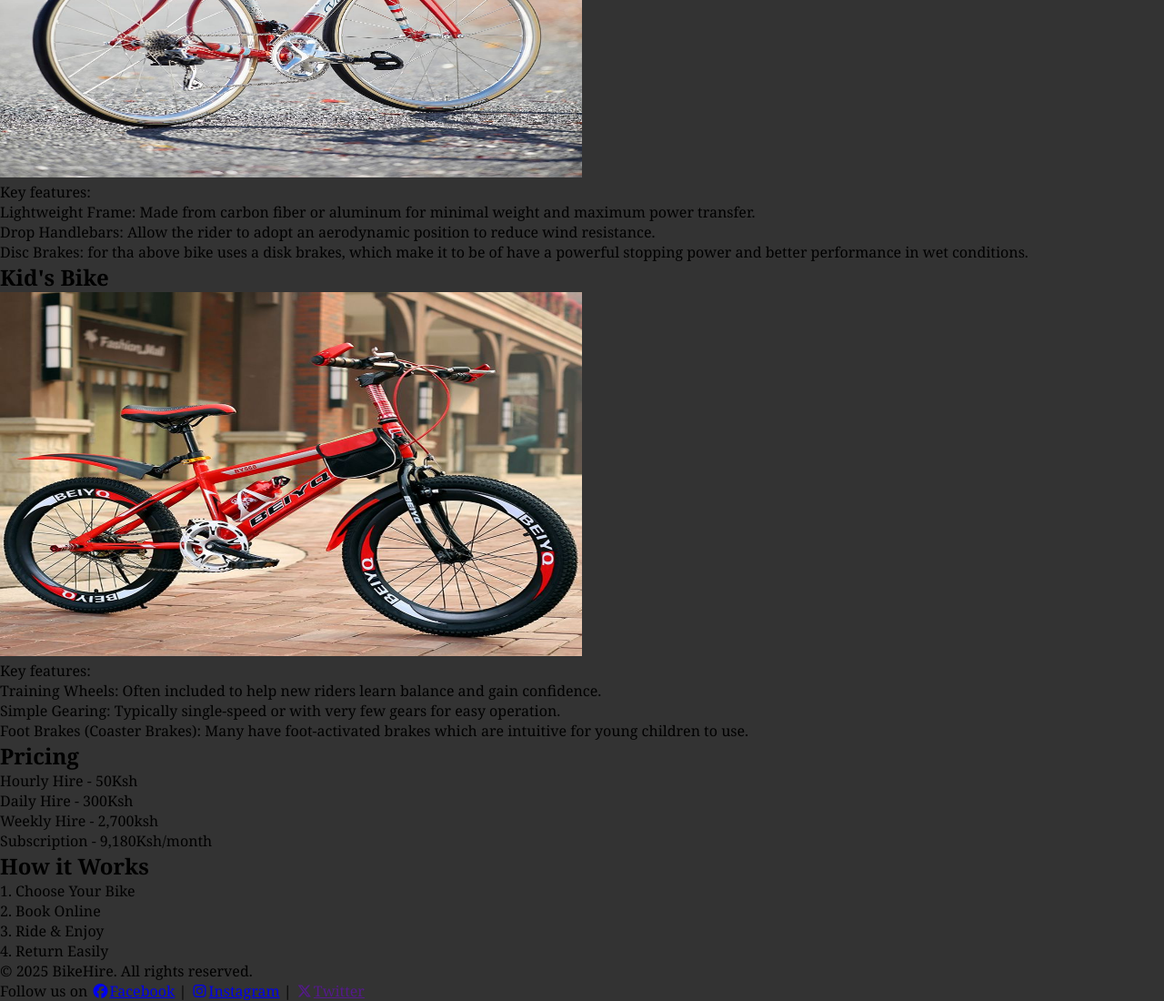
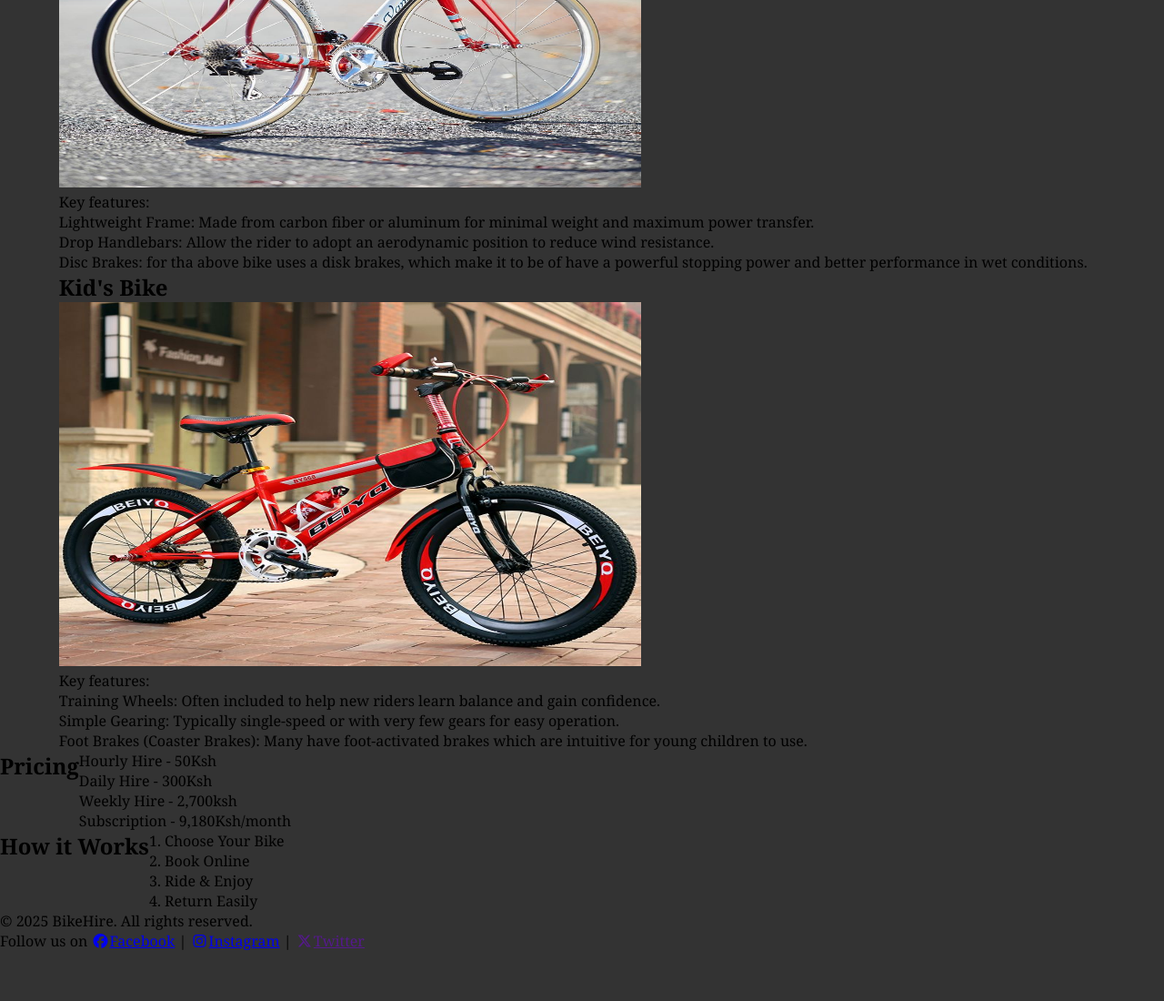
Before and after one commit to Hillary90/Ride_right_app, a plain HTML site: page index.html in a window 1280 px wide. Shown: the part 1289-2389 px from the top of the page at 91% size. After the commit the page ends 2334 px from the top, so only its background shows below. Drawn offline with Linux system fonts and the light colour scheme.

Commit message:
initial commit

```diff
--- a/style.css
+++ b/style.css
@@ -109,4 +109,7 @@ img {
 
 }
 
-.section
+.section {
+    display: flex;
+
+}
```
